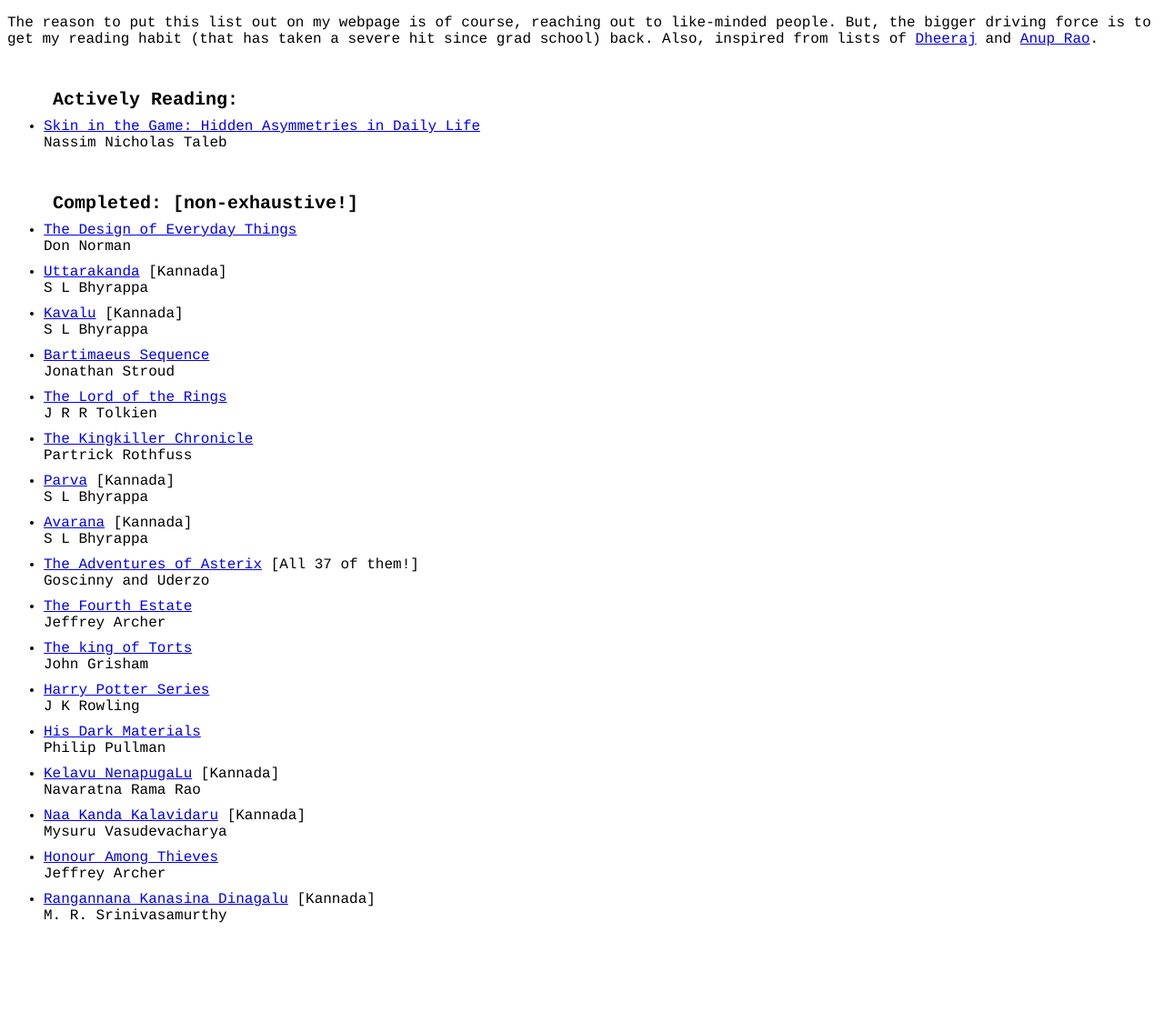
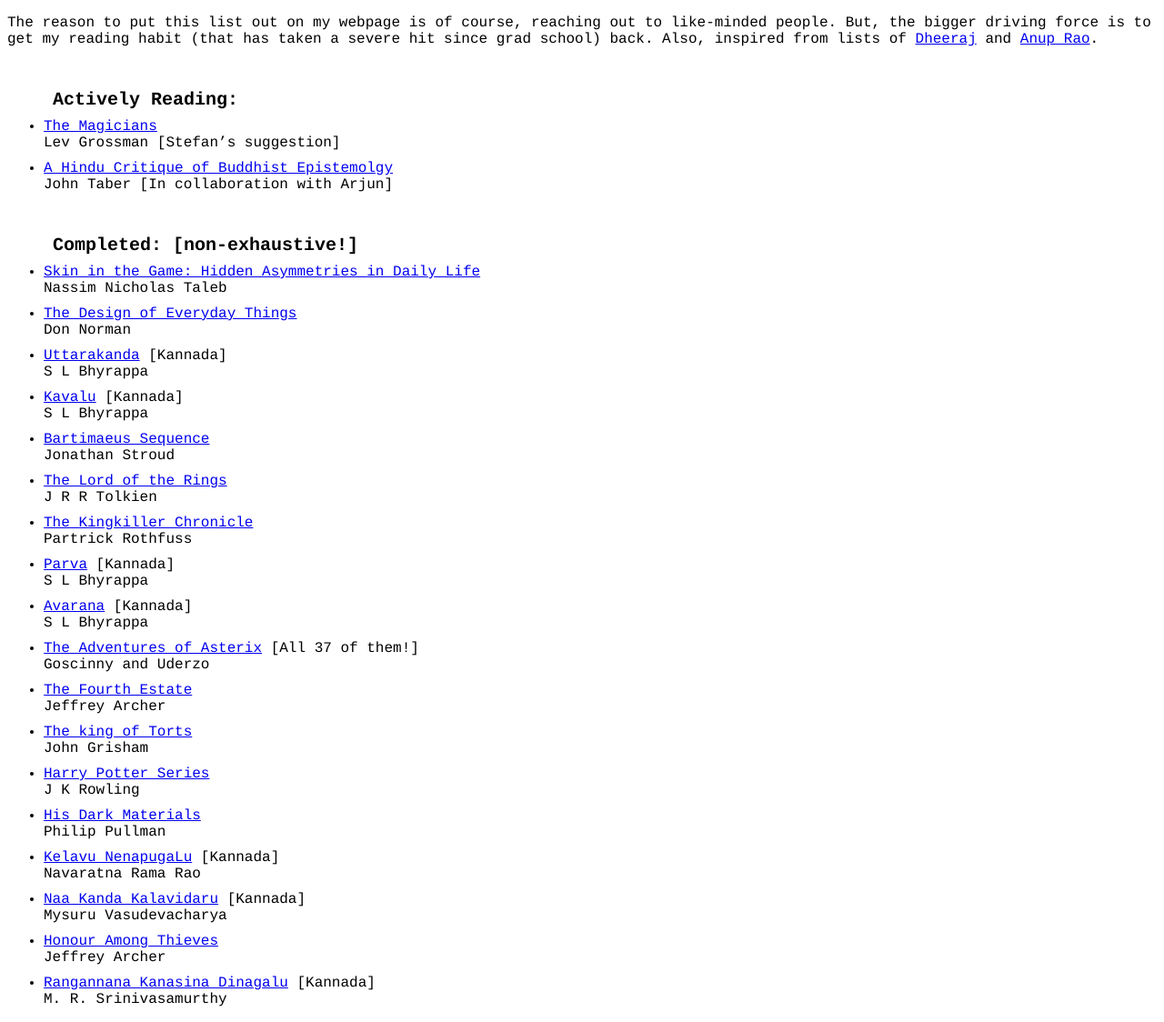
Before and after one commit to ashwinkalyan/ashwinkalyan.github.io, a Jekyll site: the page built from books.md, in a window 1280 px wide. Shown: the whole page at 91% size. Built offline with Jekyll 4.4.1, drawn with Linux system fonts in a browser that asks for light colours; before the commit the page ends 1032 px from its top, so only the background shows below that.

Commit message:
books update

```diff
--- a/books.md
+++ b/books.md
@@ -6,10 +6,14 @@
 But, the bigger driving force is to get my reading habit (that has taken a severe hit since grad school) back.
 Also, inspired from lists of [Dheeraj](https://dheerajmn.mit.edu/personal/) and [Anup Rao](https://homes.cs.washington.edu/~anuprao/books.html).
 # Actively Reading: <br> <br>
+- [The Magicians](https://en.wikipedia.org/wiki/The_Magicians_(Grossman_novel)) <br>
+Lev Grossman [Stefan's suggestion]
+- [A Hindu Critique of Buddhist Epistemolgy](https://www.amazon.com/Hindu-Critique-Buddhist-Epistemology-Determination/dp/0415648319) <br>
+John Taber [In collaboration with Arjun] <br>
+
+# Completed: [non-exhaustive!] <br> <br>
 - [Skin in the Game: Hidden Asymmetries in Daily Life](https://www.penguinrandomhouse.com/books/537828/skin-in-the-game-by-nassim-nicholas-taleb/9780425284629/) <br>
 Nassim Nicholas Taleb
-
-# Completed: [non-exhaustive!] <br> <br>
 - [The Design of Everyday Things](https://en.wikipedia.org/wiki/The_Design_of_Everyday_Things) <br>
 Don Norman
 - [Uttarakanda](https://en.wikipedia.org/wiki/Uttarakaanda_(novel)) [Kannada] <br>
```
